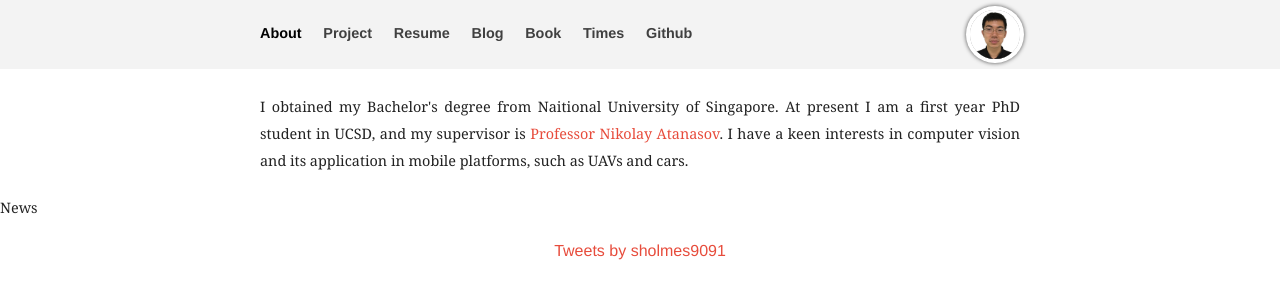
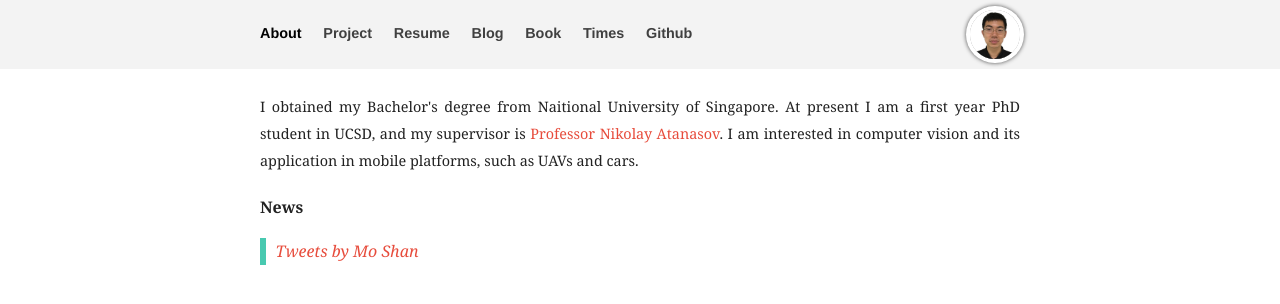
Before and after one commit to moshanATucsd/moshanATucsd.github.io, a Jekyll site: the page built from index.html, in a window 1280 px wide. Shown: the top 304 px of the page. Built offline with Jekyll 4.4.1, drawn with Linux system fonts in a browser that asks for light colours; nearby versions of some CDN libraries; comment, search, counter and statistics services are not loaded.

Commit message:
change news

```diff
--- a/_includes/news.html
+++ b/_includes/news.html
@@ -1,5 +1,11 @@
-<section class="News">
-  <p class="lead">News</p>
+<section class="inner">
+    <div class="post-recents-in-index">
+        <strong>News</strong>
+    </div>
+    <blockquote>
+        <ul>
+            <a class="twitter-timeline" href="https://twitter.com/sholmes9091">Tweets by Mo Shan</a> <script async src="//platform.twitter.com/widgets.js" charset="utf-8"></script>
+        </ul>
+    </blockquote>
+
 </section>
-
-<a class="twitter-timeline" href="https://twitter.com/sholmes9091">Tweets by sholmes9091</a> <script async src="//platform.twitter.com/widgets.js" charset="utf-8"></script>
--- a/index.html
+++ b/index.html
@@ -8,7 +8,7 @@ title: Mo Shan's homepage
     <div class="pull-right speak-french"></div>
 
     <p>
-    I obtained my Bachelor's degree from Naitional University of Singapore. At present I am a first year PhD student in UCSD, and my supervisor is <a href="http://www.seas.upenn.edu/~atanasov/">Professor Nikolay Atanasov</a>. I have a keen interests in computer vision and its application in mobile platforms, such as UAVs and cars.
+    I obtained my Bachelor's degree from Naitional University of Singapore. At present I am a first year PhD student in UCSD, and my supervisor is <a href="http://www.seas.upenn.edu/~atanasov/">Professor Nikolay Atanasov</a>. I am interested in computer vision and its application in mobile platforms, such as UAVs and cars.
     </p>
 
 </section>
```
